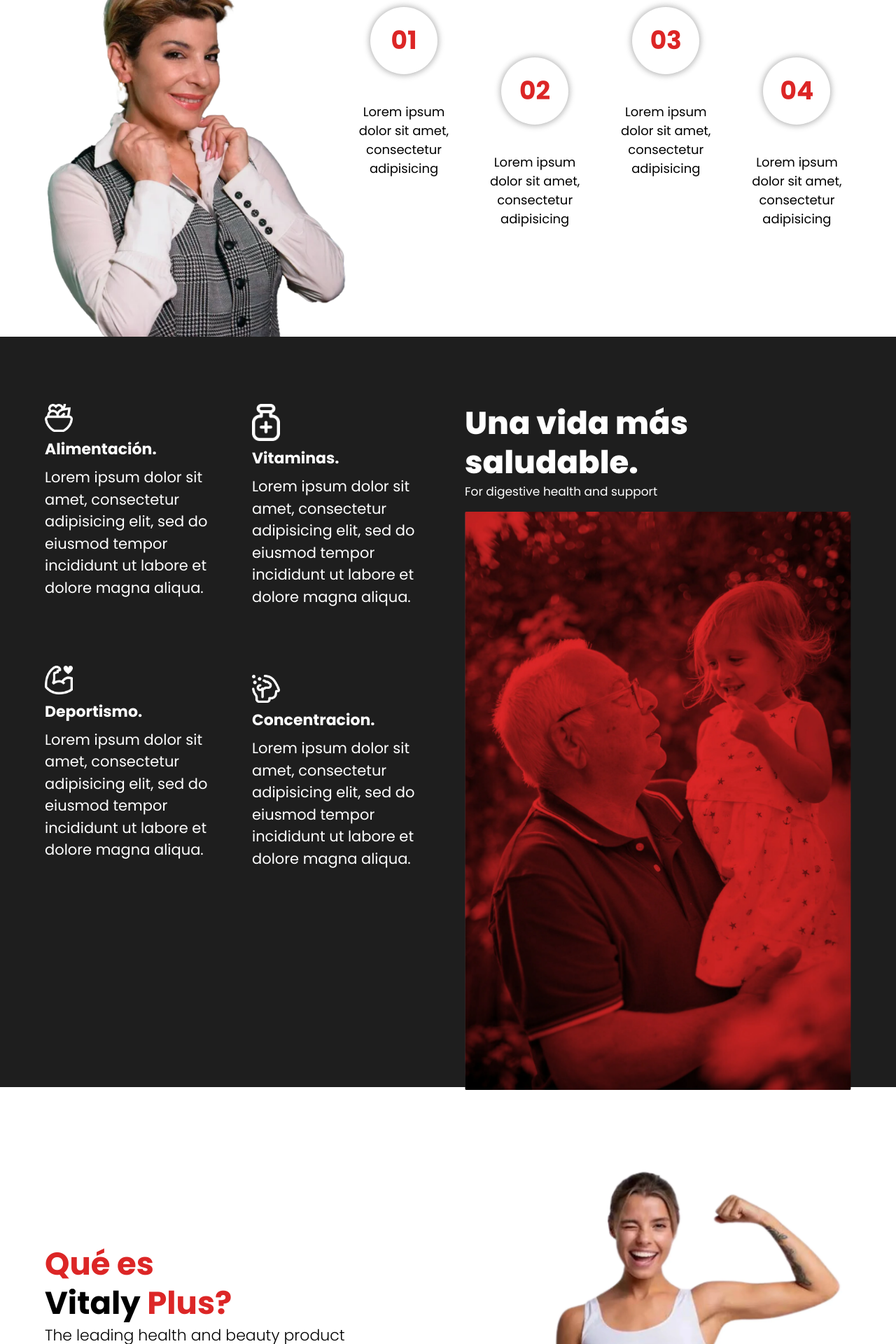
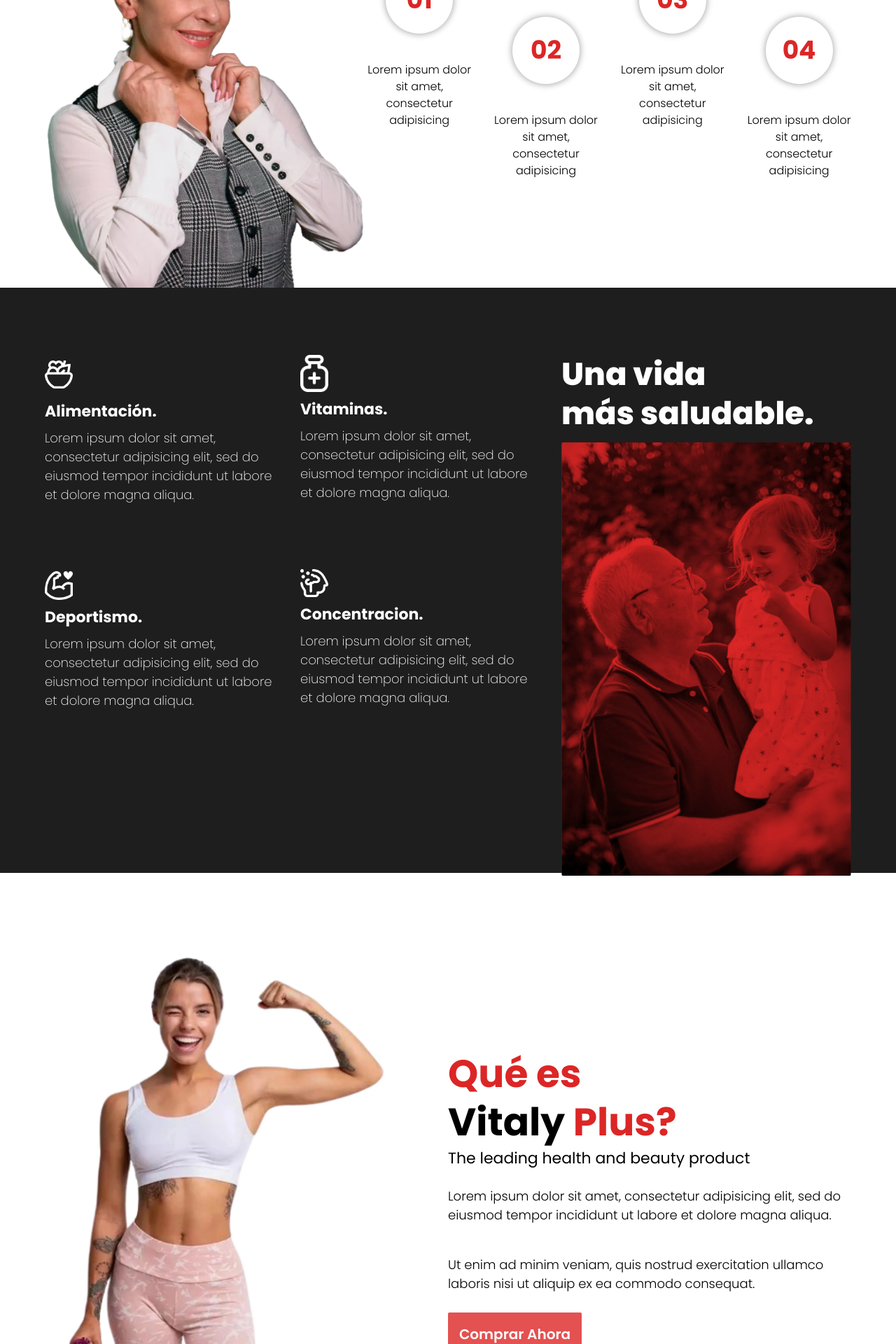
Before and after one commit to BrianGelvez/vidanaturalcarolinapapaleo, a Next.js app: page / in a window 1280 px wide. Shown: the part 860-2780 px from the top of the page at 70% size. Built offline with nearby package versions, Linux system fonts and the light colour scheme; what tailwind-hamburgers would draw is missing.

Commit message:
styles: Solucionando estilos en toda la landing

```diff
--- a/src/app/layout.tsx
+++ b/src/app/layout.tsx
@@ -2,7 +2,7 @@ import type { Metadata } from "next";
 import { Poppins } from "next/font/google";
 import "./globals.css";
 
-const anton = Poppins({ subsets: ["latin"], weight: ["300", "400", "500", "600", "700", "800", "900"] });
+const anton = Poppins({ subsets: ["latin"], weight: ["100","200","300", "400", "500", "600", "700", "800", "900"] });
 
 export const metadata: Metadata = {
   title: "Create Next App",
--- a/src/sections/benefits/index.tsx
+++ b/src/sections/benefits/index.tsx
@@ -3,7 +3,7 @@ import Image from "next/image";
 export default function Benefits() {
   return (
     <div id="beneficios" className="relative w-full h-auto flex flex-col lg:flex-row gap-12 py-24 px-4 md:px-8 lg:px-10 xl:px-16 2xl:px-48">
-      <div className="absolute bottom-[-20px] left-0 w-full h-[15vh] bg-white z-10" />
+      <div className="absolute bottom-[-20px] left-0 w-full h-[20vh] lg:h-[15vh] bg-white z-10" />
 
       <div className="w-full flex flex-col lg:flex-row justify-start 2xl:items-center items-start gap-10 relative">
         <div className="flex flex-col gap-7 lg:gap-12 xl:gap-24">
@@ -13,11 +13,12 @@ export default function Benefits() {
               width={40}
               height={40}
               alt="icono saludable"
+              className="py-2"
             />
             <p className="text-white font-bold text-[20px] md:text-[22px]">
               Alimentación.
             </p>
-            <p className="text-[17px] xl:text-[21px] text-center lg:text-start">
+            <p className="text-[18px] font-[200] text-center lg:text-start">
               Lorem ipsum dolor sit amet, consectetur adipisicing elit, sed do
               eiusmod tempor incididunt ut labore et dolore magna aliqua.
             </p>
@@ -33,7 +34,7 @@ export default function Benefits() {
             <p className="text-white font-bold text-[20px] md:text-[22px]">
               Deportismo.
             </p>
-            <p className="text-[17px] xl:text-[21px] text-center lg:text-start">
+            <p className="text-[18px] font-[200] text-center lg:text-start">
               Lorem ipsum dolor sit amet, consectetur adipisicing elit, sed do
               eiusmod tempor incididunt ut labore et dolore magna aliqua.
             </p>
@@ -51,7 +52,7 @@ export default function Benefits() {
             <p className="text-white font-bold text-[20px] md:text-[22px]">
               Vitaminas.
             </p>
-            <p className="text-[17px] xl:text-[21px] text-center lg:text-start">
+            <p className="text-[18px] font-[200] text-center lg:text-start">
               Lorem ipsum dolor sit amet, consectetur adipisicing elit, sed do
               eiusmod tempor incididunt ut labore et dolore magna aliqua.
             </p>
@@ -67,7 +68,7 @@ export default function Benefits() {
             <p className="text-white font-bold text-[20px] md:text-[22px]">
               Concentracion.
             </p>
-            <p className="text-[17px] xl:text-[21px] text-center lg:text-start">
+            <p className="text-[18px] font-[200] text-center lg:text-start">
               Lorem ipsum dolor sit amet, consectetur adipisicing elit, sed do
               eiusmod tempor incididunt ut labore et dolore magna aliqua.
             </p>
@@ -75,11 +76,11 @@ export default function Benefits() {
         </div>
       </div>
 
-      <div className="w-full flex flex-col justify-center items-center lg:items-start z-10 relative">
-        <h1 className="text-white text-[40px] md:text-[45px] leading-tight font-[800] text-center lg:text-start">
-          Una vida más saludable.
+      <div className="w-full lg:w-[60%] flex flex-col justify-center items-center lg:items-start z-10 relative">
+        <h1 className="text-white text-[40px] md:text-[45px] leading-tight font-[800] text-center lg:text-start pb-3">
+          Una vida <br /> más saludable.
         </h1>
-        <p className="pb-4 text-[17px]">For digestive health and support</p>
+        {/* <p className="pb-4 text-[17px]">For digestive health and support</p> */}
         <Image
           src="/adultoSaludable.webp"
           width={200}
--- a/src/sections/footer/index.tsx
+++ b/src/sections/footer/index.tsx
@@ -3,7 +3,7 @@ import Image from "next/image";
 export default function Footer() {
   return (
     <footer className="w-full bg-red-800 py-8 px-4 md:px-8 lg:px-16 2xl:px-48 text-white">
-      <div className="mx-auto flex flex-col items-center text-center">
+      <div className="w-full flex flex-col items-center text-center">
         <h2 className="text-4xl font-semibold mb-2">Suscribite ya</h2>
         <p className="text-sm mb-6">
           Recibe noticias semanales de nuestros mejores productos
@@ -21,7 +21,7 @@ export default function Footer() {
             Enviar
           </button>
         </div>
-        <div className="mt-8 text-xs w-full flex flex-col justify-center items-center opacity-80 bg-red-500">
+        <div className="mt-8 text-xs w-full flex flex-col justify-center items-center opacity-80">
           <p>Copyright © 2024. All rights reserved.</p>
           <Image
             src="/LogoVidaNaturalBlanco.webp"
--- a/src/sections/fourSteps/index.tsx
+++ b/src/sections/fourSteps/index.tsx
@@ -7,26 +7,37 @@ export default function FourSteps() {
       className="relative w-full h-auto bg-white px-4 md:px-8 lg:px-10 xl:px-16 2xl:px-48"
     >
       <div className="w-full flex flex-col justify-center items-center">
+        <div className="bg-red-500 w-full block lg:hidden">
           <h3 className="text-red-600 text-[40px] md:text-[55px] leading-tight font-[700] text-center">
             Cambia tu vida
           </h3>
           <p className="text-black font-light text-[20px] md:text-[22px] text-center ">
             En solo cuatro pasos.
           </p>
+        </div>
+
         <div className="w-full flex flex-col lg:flex-row">
-          <div className="relative mt-6 flex justify-center">
+          <div className="lg:w-[40%] relative mt-6 flex justify-center">
             <Image
               src="/carolinaPapaleo2.webp"
               alt="Carolina Papaleo"
               width={1000}
               height={1000}
-              className="rounded-lg shadow-lg object-cover lg:w-[700px]"
+              className="rounded-lg shadow-lg object-cover lg:w-[900px]"
             />
-            {/* <div className="absolute bottom-0 left-0 w-full h-[20%] bg-gradient-to-t from-white to-transparent" />
-            <div className="absolute bottom-0 left-0 w-full h-[20%] bg-gradient-to-t from-white to-transparent" />
-            <div className="absolute bottom-0 left-0 w-full h-[20%] bg-gradient-to-t from-white to-transparent" /> */}
+            <div className="lg:hidden block absolute bottom-0 left-0 w-full h-[20%] bg-gradient-to-t from-white to-transparent" />
+            <div className="lg:hidden block absolute bottom-0 left-0 w-full h-[20%] bg-gradient-to-t from-white to-transparent" />
+            <div className="lg:hidden block absolute bottom-0 left-0 w-full h-[20%] bg-gradient-to-t from-white to-transparent" />
           </div>
-
+          <div className="w-full lg:w-[60%] flex flex-col justify-start items-start">
+            <div className="hidden lg:block">
+              <h3 className="text-red-600 text-[40px] md:text-[55px] leading-tight font-[700] text-center">
+                Cambia tu vida
+              </h3>
+              <p className="text-black font-light text-[20px] md:text-[22px] text-start ">
+                En solo cuatro pasos.
+              </p>
+            </div>
             <div className="w-full flex flex-col md:flex-row justify-center items-center gap-8 mt-10">
               <div className="w-[50%] flex flex-col lg:flex-row justify-center items-center gap-8">
                 {/* Paso 1 */}
@@ -34,7 +45,7 @@ export default function FourSteps() {
                   <div className="w-24 h-24 2xl:w-36 2xl:h-36 rounded-full bg-white text-red-600 font-bold flex justify-center items-center text-4xl 2xl:text-6xl shadow-full">
                     01
                   </div>
-                <p className="mt-4 text-black text-center py-6 text-[18px]">
+                  <p className="mt-4 text-black text-center py-6 font-[300] text-[16px]">
                     Lorem ipsum dolor sit amet, consectetur adipisicing
                   </p>
                 </div>
@@ -44,7 +55,7 @@ export default function FourSteps() {
                   <div className="w-24 h-24 2xl:w-36 2xl:h-36 rounded-full bg-white text-red-600 font-bold flex justify-center items-center text-4xl 2xl:text-6xl shadow-full">
                     02
                   </div>
-                <p className="mt-4 text-black text-center py-6 text-[18px]">
+                  <p className="mt-4 text-black text-center py-6 font-[300] text-[16px]">
                     Lorem ipsum dolor sit amet, consectetur adipisicing
                   </p>
                 </div>
@@ -56,7 +67,7 @@ export default function FourSteps() {
                   <div className="w-24 h-24 2xl:w-36 2xl:h-36 rounded-full bg-white text-red-600 font-bold flex justify-center items-center text-4xl 2xl:text-6xl shadow-full">
                     03
                   </div>
-                <p className="mt-4 text-black text-center py-6 text-[18px]">
+                  <p className="mt-4 text-black text-center py-6 font-[300] text-[16px]">
                     Lorem ipsum dolor sit amet, consectetur adipisicing
                   </p>
                 </div>
@@ -66,7 +77,7 @@ export default function FourSteps() {
                   <div className="w-24 h-24 2xl:w-36 2xl:h-36 rounded-full bg-white text-red-600 font-bold flex justify-center items-center text-4xl 2xl:text-6xl shadow-full">
                     04
                   </div>
-                <p className="mt-4 text-black text-center py-6 text-[18px]">
+                  <p className="mt-4 text-black text-center py-6 font-[300] text-[16px]">
                     Lorem ipsum dolor sit amet, consectetur adipisicing
                   </p>
                 </div>
@@ -75,5 +86,6 @@ export default function FourSteps() {
           </div>
         </div>
       </div>
+    </div>
   );
 }
--- a/src/sections/product/index.tsx
+++ b/src/sections/product/index.tsx
@@ -15,21 +15,21 @@ export default function Product() {
       id="vitalyplus"
       className="w-full h-auto bg-white px-4 md:px-8 lg:px-10 xl:px-16 2xl:px-48"
     >
-      <div className="w-full flex flex-col lg:flex-row lg:justify-between items-center lg:gap-10">
+      <div className="w-full flex flex-col lg:flex-row-reverse lg:justify-between items-center lg:gap-10">
         <div className="w-full lg:w-1/2 py-4 lg:py-0 flex flex-col justify-center items-center lg:items-start">
-          <h3 className="text-black text-[40px] md:text-[45px] leading-tight font-[700] text-center lg:text-left">
+          <h3 className="text-black text-[40px] md:text-[55px] leading-tight font-[700] text-center lg:text-left">
             <span className="text-red-600">Qué es</span> <br /> Vitaly{" "}
             <span className="text-red-600">Plus?</span>
           </h3>
-          <p className="text-black font-extralight text-[20px] md:text-[22px] text-center lg:text-left">
+          <p className="text-black text-[20px] md:text-[22px] text-center lg:text-left">
             The leading health and beauty product
           </p>
 
-          <p className="text-black text-center lg:text-left py-6 text-[18px] md:text-[20px] lg:text-[21px]">
+          <p className="text-black text-center lg:text-start font-[300] py-6 text-[18px]">
             Lorem ipsum dolor sit amet, consectetur adipisicing elit, sed do
             eiusmod tempor incididunt ut labore et dolore magna aliqua.
           </p>
-          <p className="text-black text-center lg:text-left py-5 text-[18px] md:text-[20px] lg:text-[21px]">
+          <p className="text-black text-center lg:text-start font-[300] py-5 text-[18px]">
             Ut enim ad minim veniam, quis nostrud exercitation ullamco laboris
             nisi ut aliquip ex ea commodo consequat.
           </p>
--- a/src/sections/productPrice/index.tsx
+++ b/src/sections/productPrice/index.tsx
@@ -64,10 +64,10 @@ export default function ProductPrice() {
           />
         </div>
         <div className="w-full flex flex-col gap-3 justify-start items-start">
-          <p className="text-red-600 text-[40px] md:text-[45px] leading-tight font-[800] text-start">
+          <p className="text-red-600 text-[40px] md:text-[45px] leading-tight font-[600] text-start">
             Proba cambiar tu vida hoy
           </p>
-          <p className="text-black font-bold text-[20px] md:text-[22px] text-start ">
+          <p className="text-black font-[300] text-[20px] md:text-[22px] text-start ">
             El mejor cambio de tu vida, al mejor precio de tu vida.
           </p>
           <div className="w-full flex flex-row gap-12 justify-start items-start">
@@ -107,7 +107,7 @@ export default function ProductPrice() {
             <form onSubmit={handleSubmit}>
               <button
                 type="submit"
-                className="bg-[#484848]/60 text-center backdrop-blur-sm w-[180px] md:w-[200px] lg:w-[230px] p-4 md:text-[20px] lg:text-[22px] font-semibold rounded-sm"
+                className="bg-[#CE0000] text-center backdrop-blur-sm w-[180px] md:w-[200px] lg:w-[230px] p-4 md:text-[20px] lg:text-[22px] font-semibold rounded-sm"
               >
                 Comprar Ahora
               </button>
--- a/src/sections/testimonies/index.tsx
+++ b/src/sections/testimonies/index.tsx
@@ -8,11 +8,12 @@ export default function Testimonies() {
                     py-24 px-4 md:px-8 lg:px-10 xl:px-16 2xl:px-48"
     >
       <div className="w-full flex flex-col justify-center items-center">
-        <div className="w-full flex flex-col gap-12 justify-center items-center">
+        <div className="w-full flex flex-col justify-center items-center">
           <h2 className="text-white text-[40px] md:text-[45px] font-[800] text-center leading-tight">
-            Personas que <span className="text-red-600">mejoraron</span> su
+            Personas que <span className="text-red-600">mejoraron</span><br/> su
             calidad de vida
           </h2>
+          <p className="text-[18px] font-[200] p-3">Lleva el mejor estilo de vida saludable con nuestro suplemento</p>
           <div
             className="w-full flex flex-row overflow-x-auto gap-4 lg:gap-12 justify-start
                          md:justify-center items-center lg:justify-start 2xl:justify-center py-8"
```
Lines whose indentation alone changed are shown as unchanged.
